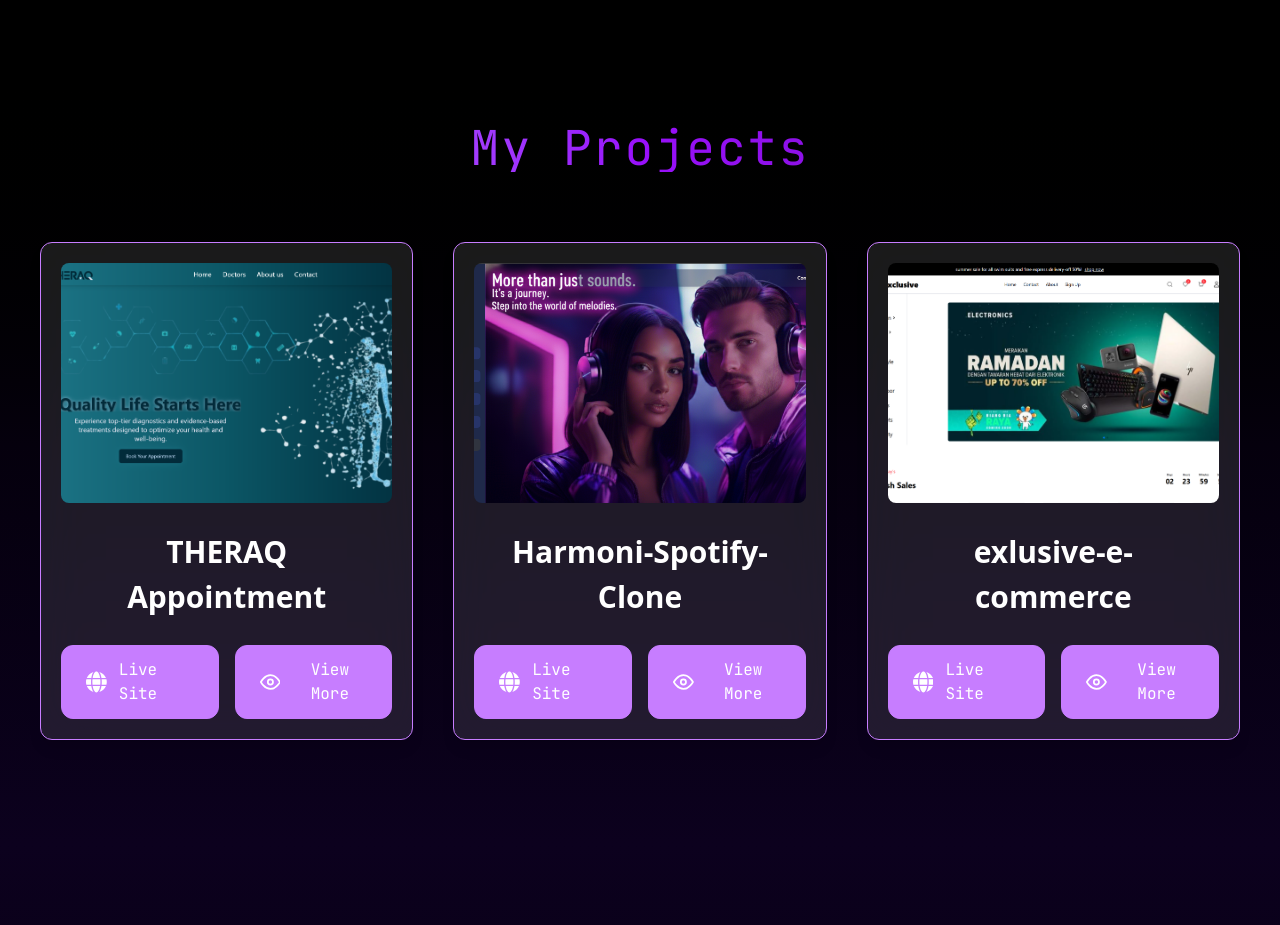
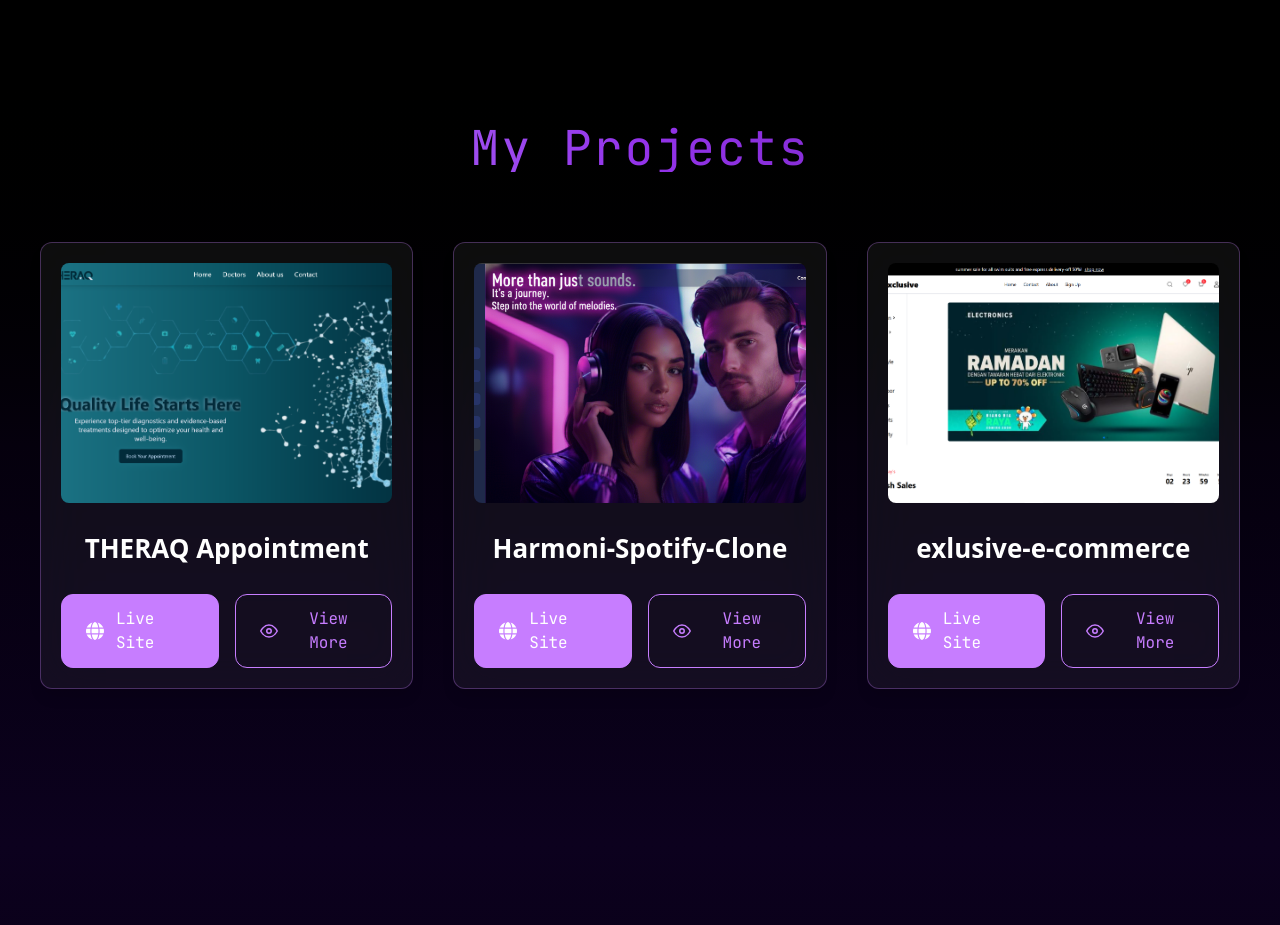
Before and after one commit to NourAlshmali/portfolio, a React (Vite) app: page / in a window 1280 px wide. Shown: the part 3020-3945 px from the top of the page. Built offline with nearby package versions, Linux system fonts and the light colour scheme.

Commit message:
Enhance MyPortfolio component with UI improvements and new icons

```diff
--- a/src/pages/MyPortfolio.jsx
+++ b/src/pages/MyPortfolio.jsx
@@ -2,7 +2,6 @@ import React, { useState } from "react";
 import p1 from "../assets/img/theraQ.png";
 import p2 from "../assets/img/Harmoni.png";
 import p3 from "../assets/img/e-commerce.png";
-
 import {
   FaGlobe,
   FaHtml5,
@@ -14,6 +13,7 @@ import {
 } from "react-icons/fa";
 import { LuFileJson } from "react-icons/lu";
 import { FiEye } from "react-icons/fi";
+import { IoClose } from "react-icons/io5";
 import { SiExpress, SiMongodb, SiTailwindcss } from "react-icons/si";
 
 const MyPortfolio = () => {
@@ -66,40 +66,38 @@ const MyPortfolio = () => {
 
   return (
     <div className="w-full min-h-screen bg-gradient-to-b from-black via-[#05000d] to-[#0c011e] py-20">
-      <h1 className="text-center text-5xl mb-[70px] tracking-[2px] font-JetBrains bg-gradient-to-r from-purple-400 via-purple-600 to-purple-800 bg-clip-text text-transparent mb-10">
+      <h1 className="text-center text-5xl mb-[70px] tracking-[2px] font-JetBrains bg-gradient-to-r from-[#c084fc] via-[#9333ea] to-[#6b21a8] bg-clip-text text-transparent">
         My Projects
       </h1>
-      <ul className="grid grid-cols-1 sm:grid-cols-2 md:grid-cols-2 lg:grid-cols-3 gap-10 px-10">
+
+      <ul className="grid grid-cols-1 sm:grid-cols-2 lg:grid-cols-3 gap-10 px-10">
         {projects.map((tab) => (
           <li
             key={tab.id}
-            className="bg-white/10 backdrop-blur-xl border border-[#c77dffff] rounded-xl p-5 shadow-lg hover:scale-[1.02] transition duration-300"
+            className="bg-white/5 backdrop-blur-xl border border-[#c77dff]/30 rounded-xl p-5 shadow-lg hover:scale-[1.02] transition duration-300"
           >
             <img
               src={tab.image}
               alt={tab.projectName}
               className="w-full h-60 object-cover rounded-lg mb-4"
             />
-
-            <h3 className="text-white text-[30px] p-[10px] font-semibold text-center mb-4">
+            <h3 className="text-white text-[26px] p-[10px] font-semibold text-center mb-4">
               {tab.projectName}
             </h3>
-
             <div className="flex flex-col sm:flex-row justify-center sm:space-x-4 space-y-4 sm:space-y-0">
               <a
                 href={tab.demoLink}
                 target="_blank"
                 rel="noopener noreferrer"
-                className="w-full sm:w-auto bg-[#c77dffff] font-JetBrains flex justify-center items-center gap-3 text-white cursor-pointer px-6 py-3 rounded-xl border border-[#c77dffff] hover:bg-white/40 transition"
+                className="w-full sm:w-auto bg-[#c77dff] font-JetBrains flex justify-center items-center gap-3 text-white cursor-pointer px-6 py-3 rounded-xl border border-[#c77dff] hover:bg-transparent hover:text-[#c77dff] transition duration-300"
               >
-                <FaGlobe className="text-2xl" /> Live Site
+                <FaGlobe className="text-xl" /> Live Site
               </a>
-
               <button
                 onClick={() => setSelectedProject(tab)}
-                className="w-full sm:w-auto bg-[#c77dffff] font-JetBrains flex justify-center items-center gap-3 text-white px-6 py-3 cursor-pointer rounded-xl border border-[#c77dffff] hover:bg-white/40 transition"
+                className="w-full sm:w-auto bg-transparent font-JetBrains flex justify-center items-center gap-3 text-[#c77dff] px-6 py-3 cursor-pointer rounded-xl border border-[#c77dff] hover:bg-[#c77dff] hover:text-white transition duration-300"
               >
-                <FiEye className="text-2xl" /> View More
+                <FiEye className="text-xl" /> View More
               </button>
             </div>
           </li>
@@ -107,38 +105,40 @@ const MyPortfolio = () => {
       </ul>
 
       {selectedProject && (
-        <div className="fixed inset-0 bg-black/70 flex justify-center items-center z-50">
-          <div className="bg-white rounded-xl p-10 max-w-2xl w-full relative">
+        <div className="fixed inset-0 bg-black/80 backdrop-blur-md flex justify-center items-center z-50 p-4">
+          <div className="bg-[#0f051d] border border-[#c77dff]/50 rounded-2xl p-8 max-w-2xl w-full relative shadow-[0_0_40px_rgba(199,125,255,0.2)]">
             <button
               onClick={() => setSelectedProject(null)}
-              className="absolute top-3 right-3 text-2xl font-bold"
+              className="absolute top-2 right-3 text-[#c77dff] hover:text-white bg-[#c77dff]/10 hover:bg-[#c77dff] p-2 rounded-full transition duration-300 cursor-pointer"
             >
-              &times;
+              <IoClose size={20} />
             </button>
 
-            <h2 className="text-4xl font-bold mb-6 text-center">
+            <h2 className="text-3xl font-bold mb-6 text-white text-center font-JetBrains tracking-wide">
               {selectedProject.projectName}
             </h2>
 
             <img
               src={selectedProject.image}
               alt={selectedProject.projectName}
-              className="w-full h-80 object-cover rounded-lg mb-6"
+              className="w-full h-72 object-cover rounded-xl mb-6 border border-white/10"
             />
 
-            <p className="text-xl text-gray-700 mb-6">
+            <p className="text-lg text-gray-300 mb-6 leading-relaxed">
               {selectedProject.description}
             </p>
 
-            <h3 className="text-2xl font-semibold mb-4">Skills Used:</h3>
-            <div className="flex flex-wrap gap-4 mb-6">
+            <h3 className="text-xl font-semibold mb-4 text-[#c77dff]">
+              Skills Used:
+            </h3>
+            <div className="flex flex-wrap gap-3 mb-8">
               {selectedProject.skills.map((skill, index) => (
                 <div
                   key={index}
-                  className="flex items-center gap-2 bg-gray-700 text-white px-3 py-1 rounded-lg"
+                  className="flex items-center gap-2 bg-white/5 border border-white/10 text-gray-200 px-4 py-2 rounded-lg hover:border-[#c77dff]/50 transition"
                 >
-                  {skill.icon}
-                  <span>{skill.name}</span>
+                  <span className="text-[#c77dff]">{skill.icon}</span>
+                  <span className="text-sm font-medium">{skill.name}</span>
                 </div>
               ))}
             </div>
@@ -147,9 +147,9 @@ const MyPortfolio = () => {
               href={selectedProject.demoLink}
               target="_blank"
               rel="noopener noreferrer"
-              className="bg-[#c77dffff] font-JetBrains justify-center flex items-center gap-3 mt-[25px] text-white cursor-pointer px-6 py-3 rounded-xl border border-[#c77dffff] hover:bg-white/40 hover:text-[#c77dffff] transition"
+              className="w-full bg-[#c77dff] font-JetBrains flex justify-center items-center gap-3 text-white cursor-pointer px-6 py-4 rounded-xl hover:bg-transparent border border-[#c77dff] hover:text-[#c77dff] transition duration-300 shadow-[0_4px_15px_rgba(199,125,255,0.3)]"
             >
-              <FaGlobe className="text-2xl" /> Live Site
+              <FaGlobe className="text-xl" /> Visit Live Project
             </a>
           </div>
         </div>
```
